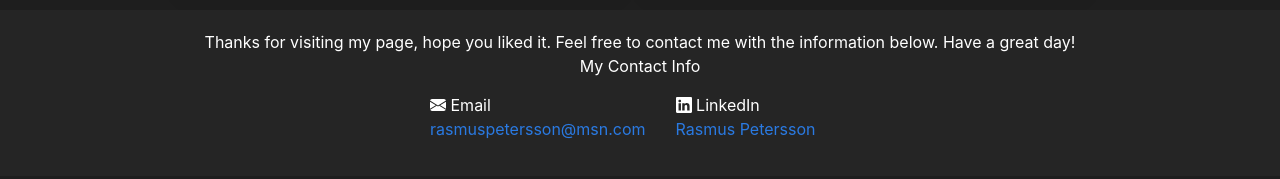
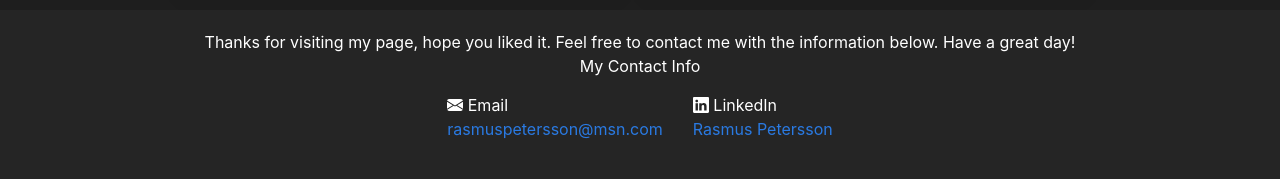
Before and after one commit to rasmuspetersson/petersson.github.io, a Jekyll site: the page built from index.markdown, in a window 1280 px wide. Shown: the part 1913-2092 px from the top of the page. Built offline with Jekyll 4.4.1, drawn with Linux system fonts in a browser that asks for light colours.

Commit message:
fixed width for mobile

```diff
--- a/_includes/footer.html
+++ b/_includes/footer.html
@@ -18,9 +18,7 @@
   }
 
   .f-contact-info {
-    margin: auto;
-    width: 50%;
-    width: 450px;
+    display: inline-block;
   }
 
   .f-contact {
```
Also changed, not shown: 1 other file.
